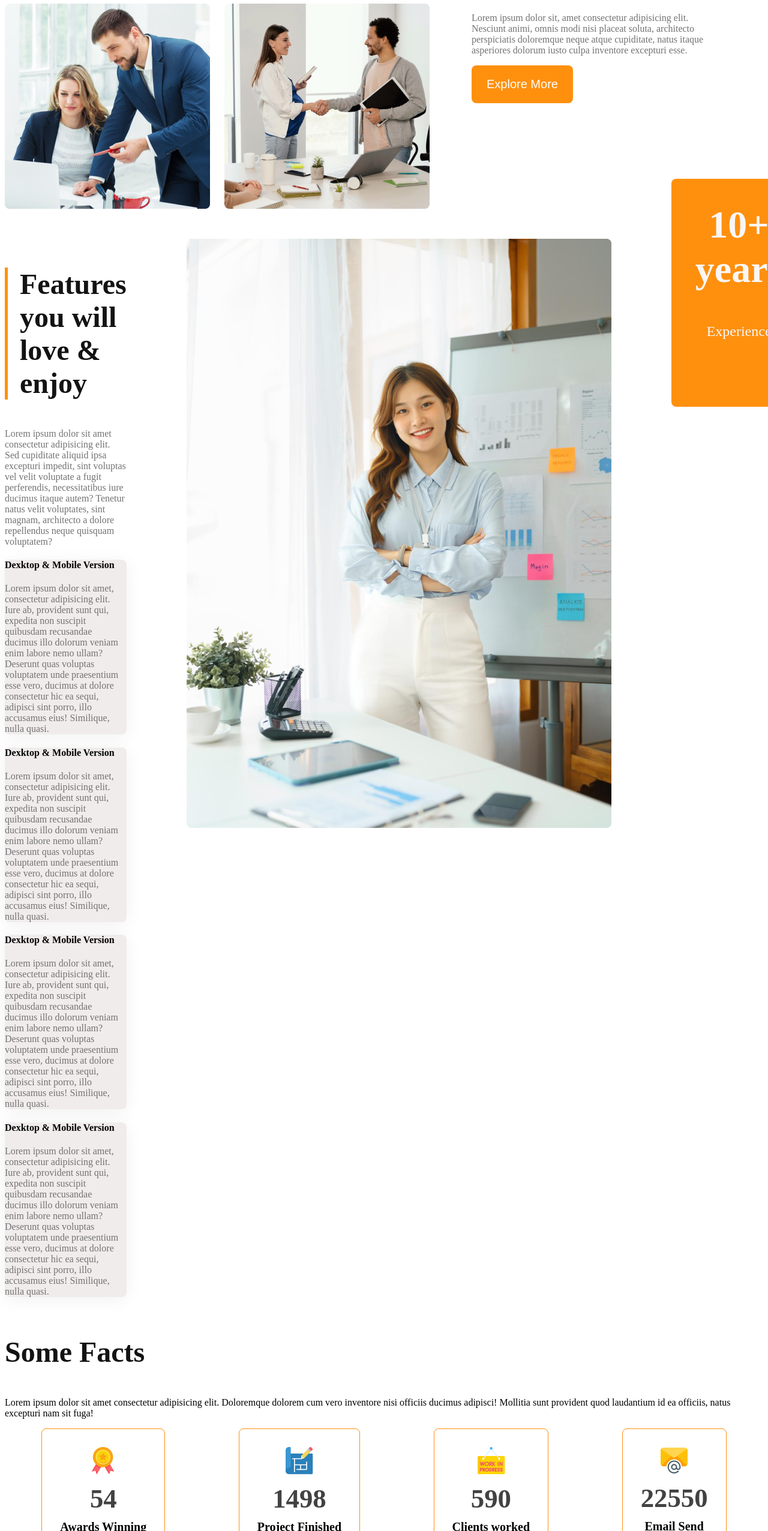
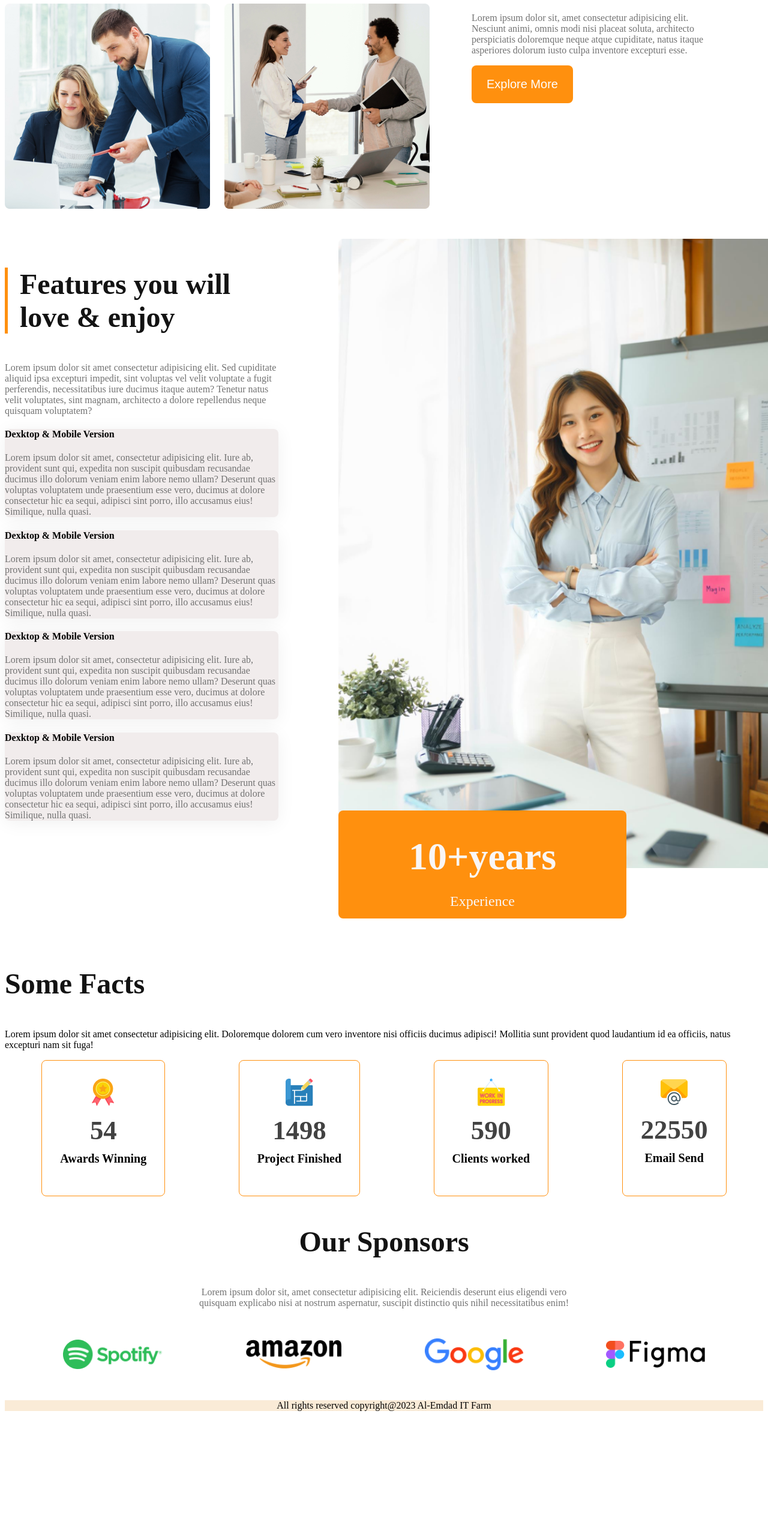
Before and after one commit to rofisultani/architects-website, a plain HTML site: page index.html in a window 1280 px wide. Shown: the part 1672-4224 px from the top of the page at 60% size. After the commit the page ends 4040 px from the top, so only its background shows below. Drawn offline with Linux system fonts and the light colour scheme.

Commit message:
compleate the project

```diff
--- a/index.html
+++ b/index.html
@@ -65,10 +65,10 @@
             </div>
             <div class="feature-img">
                 <img src="images/architect.png" alt="">
-            </div>
-            <div class="ten-years-badge">
-                <h2>10+ years</h2>
-                <p>Experience</p>
+                <div class="ten-years-badge">
+                    <h2>10+years</h2>
+                    <p>Experience</p>
+                </div>
             </div>
         </section>
         <section class="facts">
@@ -110,8 +110,8 @@
             </div>
         </section>
     </main>
-    <footer>
-
+    <footer class="copy">
+        <p>All rights reserved copyright@2023 Al-Emdad IT Farm</p>
     </footer>
 </body>
 </html>
--- a/styles/architect.css
+++ b/styles/architect.css
@@ -112,12 +112,16 @@ main{
     background: #f1ecec;
     box-shadow: 0px 4px 30px 0px rgba(0,0,0,0.06);
 }
+.feature-img img{
+    height: 90%;
+    margin-left: 0px;
+}
 .ten-years-badge{
     border-radius: 8px;
     background: #FF900E;
     color: #f9f6f6;
-    height: 300px;
-    width: 342px;
+    height: 100px;
+    width: 400px;
     padding: 40px;
     text-align: center;
     position: relative;
@@ -125,7 +129,7 @@ main{
 }
 .ten-years-badge h2{
     font-size: 4rem;
-    margin-top: 0;
+    margin: 0;
 }
 .ten-years-badge p{
     font-size: 1.5rem;
@@ -166,6 +170,11 @@ main{
 .sponsors-img-container img{
     width: 165px;
 }
+.copy{
+    text-align: center;
+    background-color: antiquewhite;
+    margin-top: 50px;
+}
 /* responsive media quearis */
 /* mobile devices */
 @media screen and (max-width: 576px) {
@@ -174,6 +183,8 @@ main{
     }
     nav,
     .teams-container,
+    .features,
+    .facts-card-container,
     .sponsors-img-container{
         flex-direction: column;
     }
```
